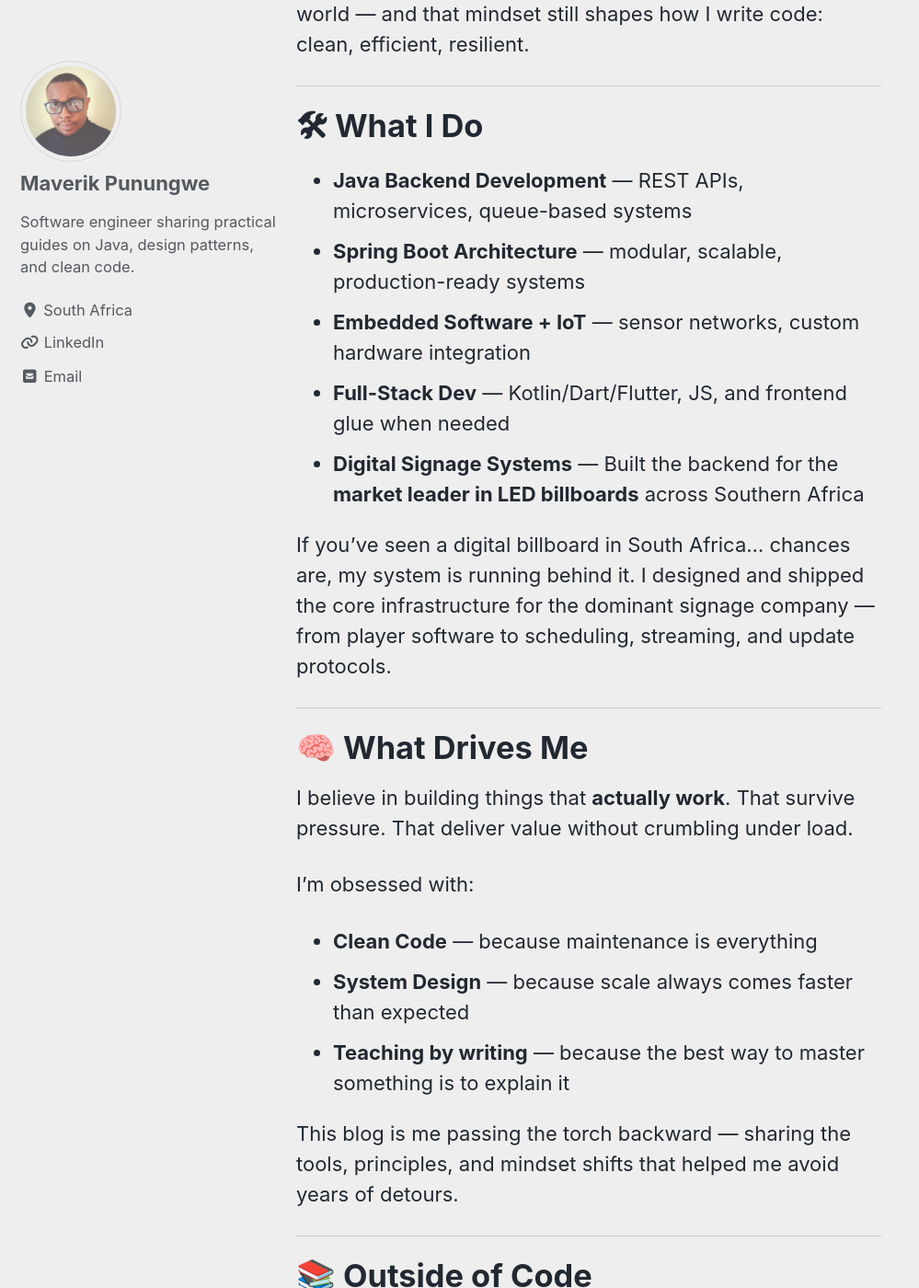
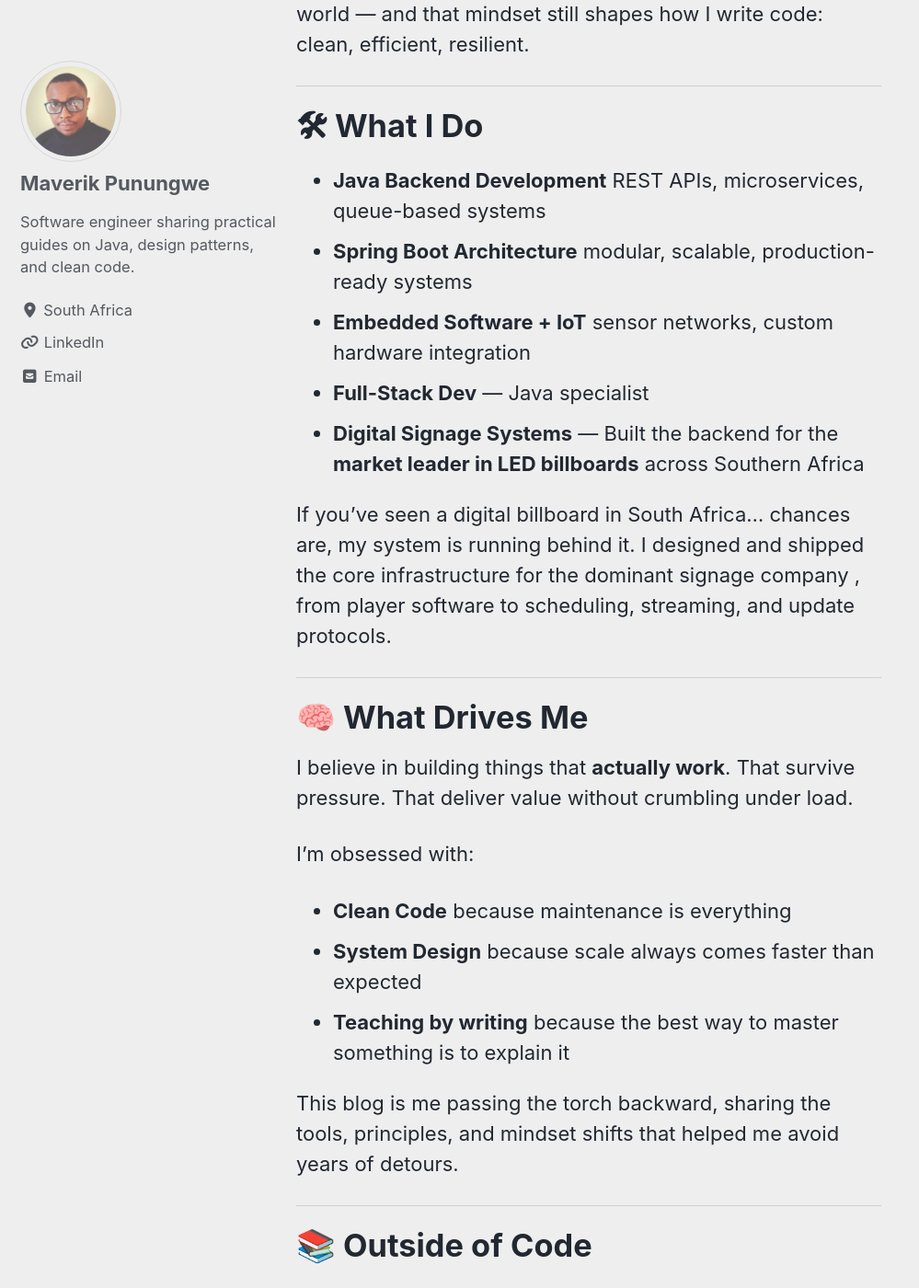
Before and after one commit to MickPunungwe3000/mickpunungwe3000.github.io, a Jekyll site: the page built from about.md, in a window 1280 px wide and 1400 px high, scrolled down 551 px. Shown: the whole window at 92% size, without its empty margins (0-999 px from the left). Built offline with Jekyll 4.4.1, drawn with Linux system fonts in a browser that asks for light colours; cached includes are drawn as plain includes; some of the changed text lies outside the part shown.

Commit message:
about me

```diff
--- a/about.md
+++ b/about.md
@@ -15,13 +15,13 @@ I started out in **Electronic Engineering**, which gave me a solid grasp of circ
 
 # 🛠 What I Do
 
-- **Java Backend Development** — REST APIs, microservices, queue-based systems
-- **Spring Boot Architecture** — modular, scalable, production-ready systems
-- **Embedded Software + IoT** — sensor networks, custom hardware integration
-- **Full-Stack Dev** — Kotlin/Dart/Flutter, JS, and frontend glue when needed
+- **Java Backend Development**  REST APIs, microservices, queue-based systems
+- **Spring Boot Architecture**  modular, scalable, production-ready systems
+- **Embedded Software + IoT**  sensor networks, custom hardware integration
+- **Full-Stack Dev** — Java specialist
 - **Digital Signage Systems** — Built the backend for the **market leader in LED billboards** across Southern Africa
 
-If you’ve seen a digital billboard in South Africa… chances are, my system is running behind it. I designed and shipped the core infrastructure for the dominant signage company — from player software to scheduling, streaming, and update protocols.
+If you’ve seen a digital billboard in South Africa… chances are, my system is running behind it. I designed and shipped the core infrastructure for the dominant signage company , from player software to scheduling, streaming, and update protocols.
 
 ---
 
@@ -30,11 +30,11 @@ If you’ve seen a digital billboard in South Africa… chances are, my system i
 I believe in building things that **actually work**. That survive pressure. That deliver value without crumbling under load.
 
 I’m obsessed with:
-- **Clean Code** — because maintenance is everything
-- **System Design** — because scale always comes faster than expected
-- **Teaching by writing** — because the best way to master something is to explain it
+- **Clean Code**  because maintenance is everything
+- **System Design**  because scale always comes faster than expected
+- **Teaching by writing**  because the best way to master something is to explain it
 
-This blog is me passing the torch backward — sharing the tools, principles, and mindset shifts that helped me avoid years of detours.
+This blog is me passing the torch backward, sharing the tools, principles, and mindset shifts that helped me avoid years of detours.
 
 ---
 
```
Also changed, not shown: other parts of about.md (+3 -3 lines).
